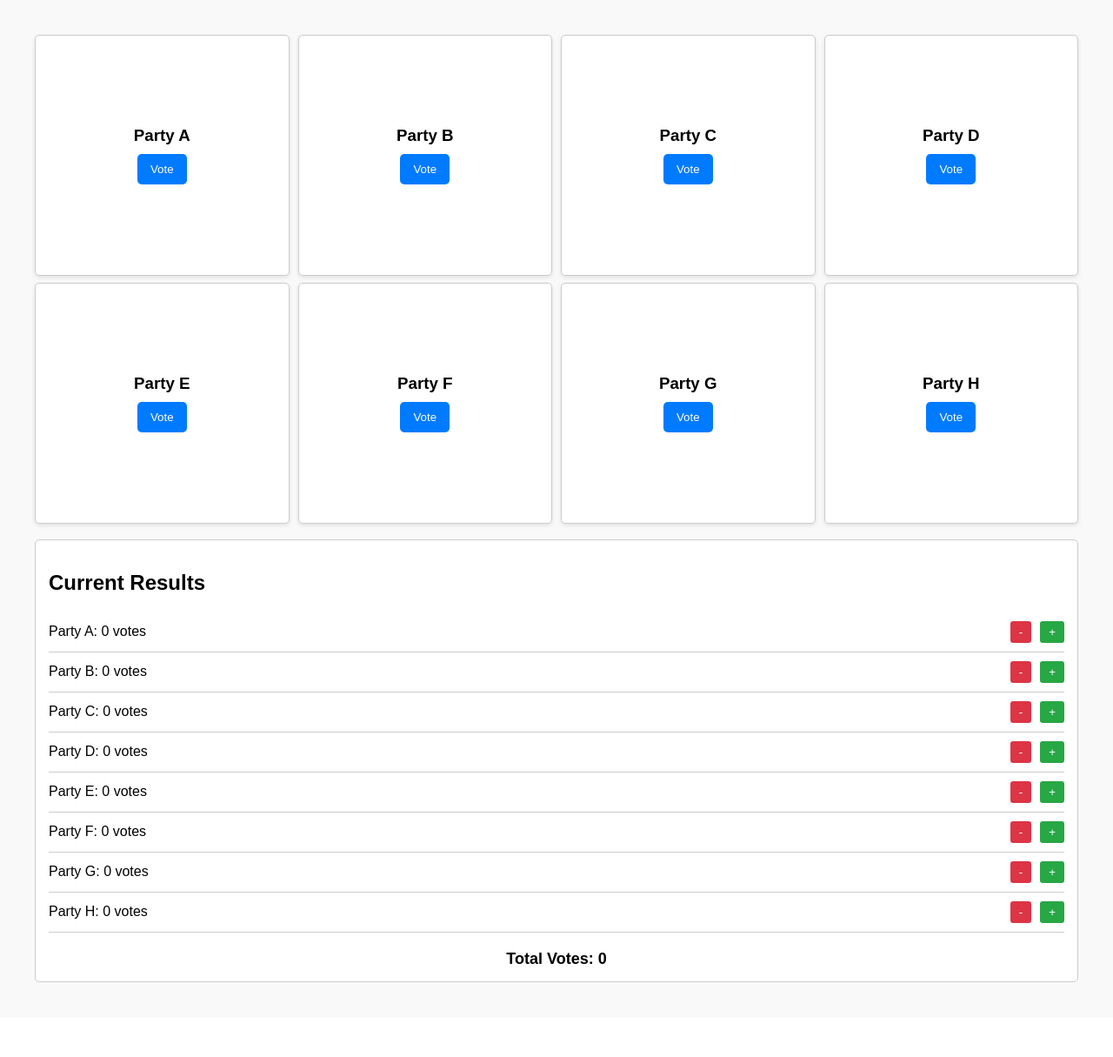
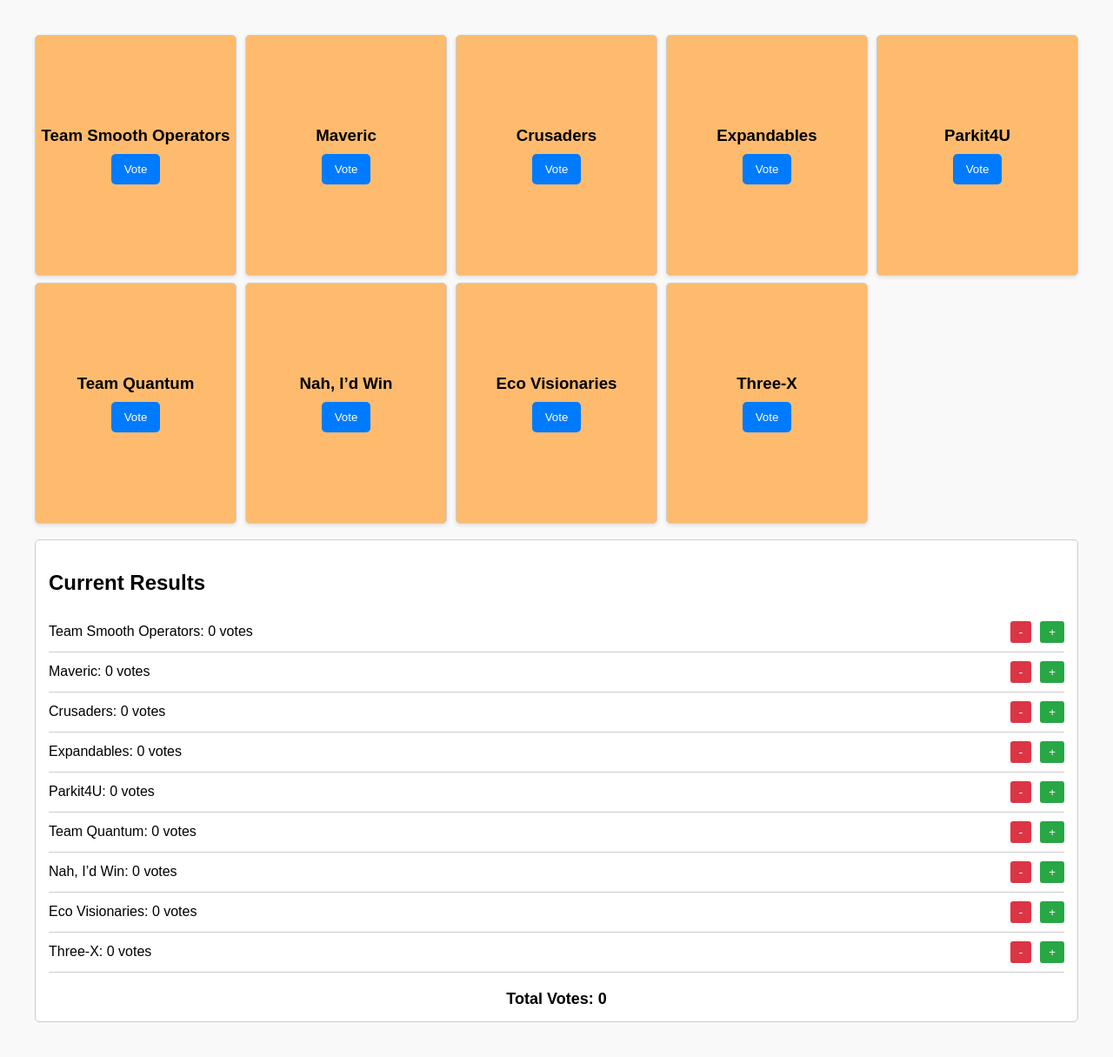
Before and after one commit to Champakaly/PS24_vote, a Flask app: page / in a window 1280 px wide. Shown: the part 120-1335 px from the top of the page at 87% size. Before the commit the page ends 1249 px from the top, so only its background shows below. Run offline with Flask 3, Linux system fonts and the light colour scheme.

Commit message:
Updated 1

```diff
--- a/app.py
+++ b/app.py
@@ -3,7 +3,7 @@ from flask import Flask, render_template, request
 app = Flask(__name__)
 
 # List of parties
-parties = ["Party A", "Party B", "Party C", "Party D", "Party E", "Party F", "Party G", "Party H"]
+parties = ["Team Smooth Operators", "Maveric", "Crusaders", "Expandables", "Parkit4U", "Team Quantum", "Nah, I’d Win", "Eco Visionaries", "Three-X"]
 
 # Dictionary to store votes
 votes = {party: 0 for party in parties}
--- a/templates/index.html
+++ b/templates/index.html
@@ -25,7 +25,7 @@
         }
         .party-list {
             display: grid;
-            grid-template-columns: repeat(4, 1fr); /* 4 columns */
+            grid-template-columns: repeat(5, 1fr); /* 4 columns */
             gap: 10px;
             margin: 20px 0;
             height: 70vh;
@@ -35,7 +35,7 @@
             flex-direction: column;
             justify-content: center;
             align-items: center;
-            background-color: #ffffff;
+            background-color: #ffbb6d;
             border: 1px solid #ccc;
             border-radius: 5px;
             text-align: center;
```
